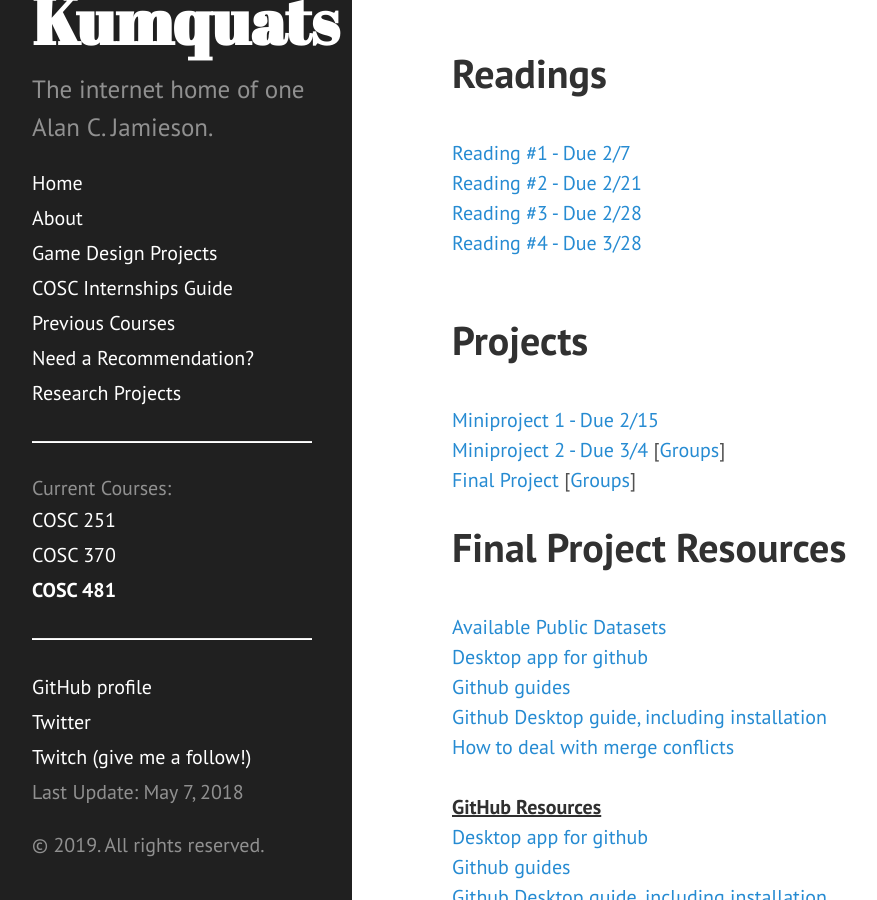
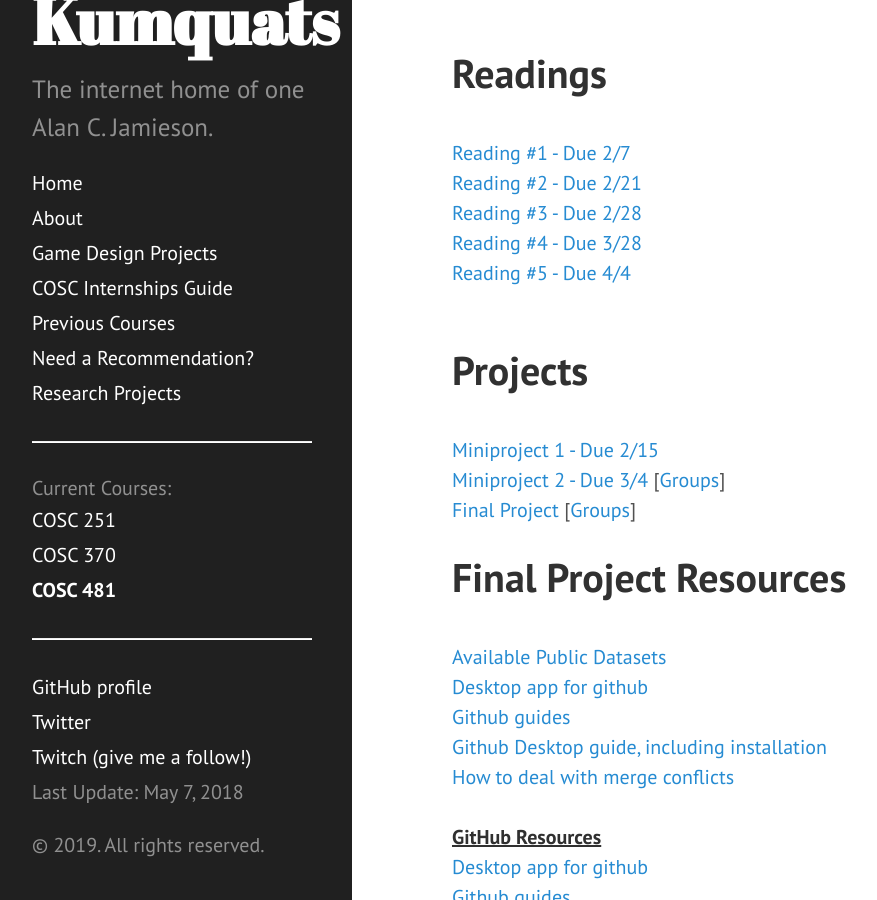
Before and after one commit to ripark/ripark.github.io, a Jekyll site: the page built from s19/cosc481.html, in a window 1280 px wide and 900 px high, scrolled down 553 px. Shown: the whole window, without its empty margins (8-885 px from the left). Built offline with Jekyll 4.4.1, drawn with Linux system fonts in a browser that asks for light colours; Markdown is read by kramdown in place of the engine named in the settings.

Commit message:
weekly updates

```diff
--- a/s19/cosc251.html
+++ b/s19/cosc251.html
@@ -37,6 +37,8 @@
 <a href="http://ripark.github.io/s19/COSC251Lab4.pdf">Lab 4 - Due 2/26</a> [<a href="http://ripark.github.io/s19/lab4driver.py">Driver</a>]
 <br>
 <a href="http://ripark.github.io/s19/COSC251Lab5.pdf">Lab 5 - Due 3/19</a> [<a href="http://ripark.github.io/s19/LabImages.rar">Images</a>]
+<br>
+<a href="http://ripark.github.io/s19/COSC251Lab6.pdf">Lab 6 - Due 4/2</a>
 <br>
 <hr>
 <strong><u>Projects</strong></u>
--- a/s19/cosc481.html
+++ b/s19/cosc481.html
@@ -37,6 +37,8 @@
 <br>
 <a href="http://ripark.github.io/s17/NorthshoreCardiac.pdf">Reading #4 - Due 3/28</a>
 <br>
+<a href="http://ripark.github.io/s17/adf0913-ackermannA.pdf">Reading #5 - Due 4/4</a>
+<br>
 <br>
 <h1>Projects</h1>
 <br>
```
Also changed, not shown: 1 other file.
